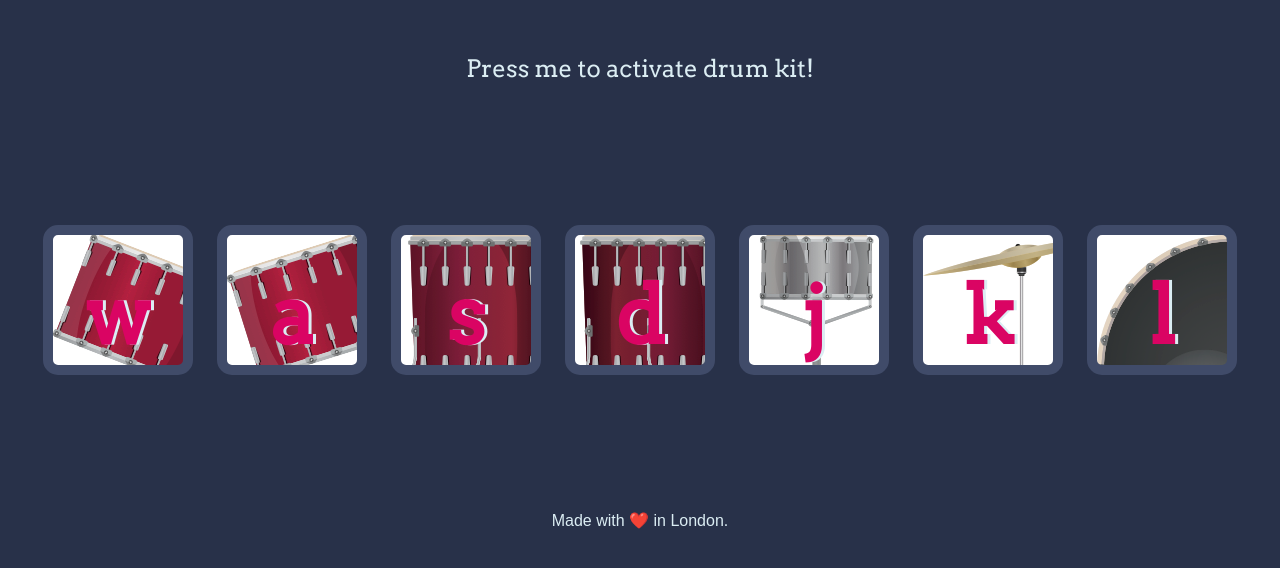
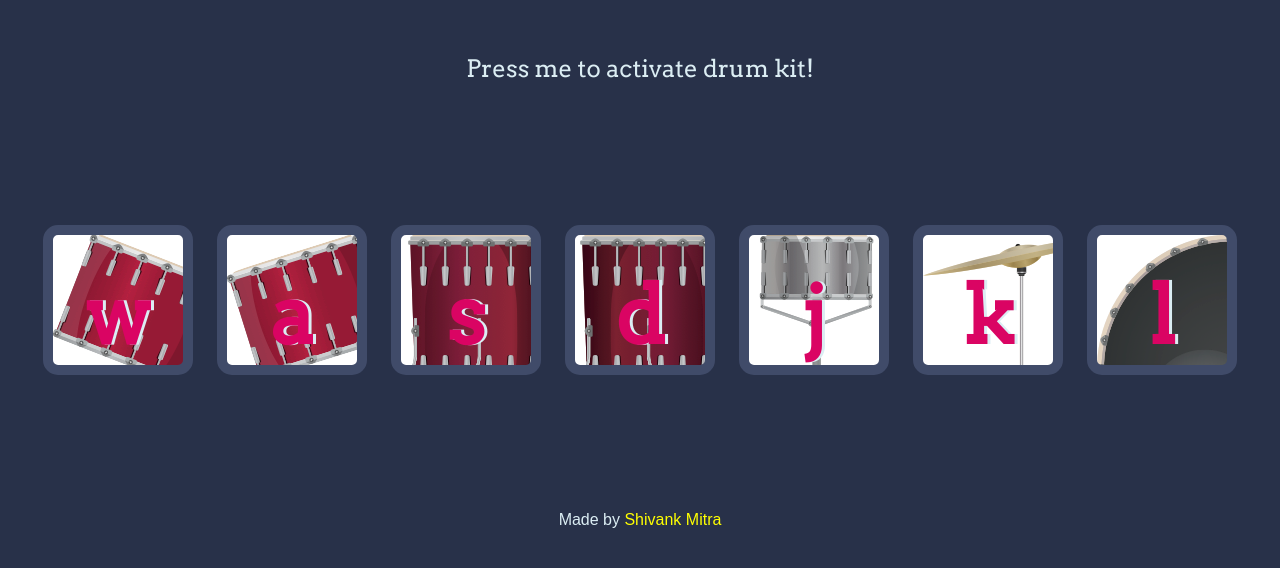
Before and after one commit to Ventuscoder/drum-kit-js, a plain HTML site: page index.html in a window 1280 px wide. Shown: the part 156-724 px from the top of the page. Drawn offline with Linux system fonts and the light colour scheme.

Commit message:
Fix footer section

```diff
--- a/index.html
+++ b/index.html
@@ -24,7 +24,7 @@
 
 
     <footer>
-        Made with ❤️ in London.
+        Made by <a href="https://github.com/Ventuscoder" target="_blank">Shivank Mitra</a>
     </footer>
 
     <script src="script.js"></script>
--- a/styles.css
+++ b/styles.css
@@ -21,6 +21,11 @@ p {
 p:hover {
   color: #dcdc18;
   cursor: pointer;
+}
+
+a {
+  text-decoration: none;
+  color: yellow;
 }
 
 footer {
```
